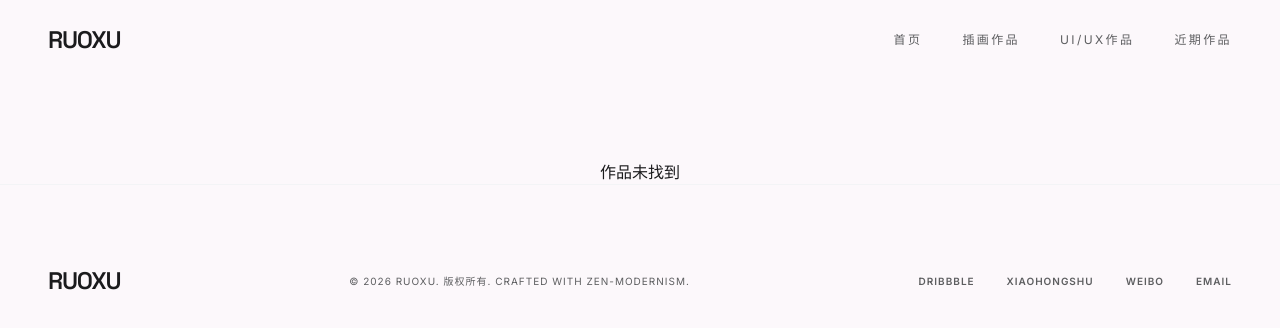
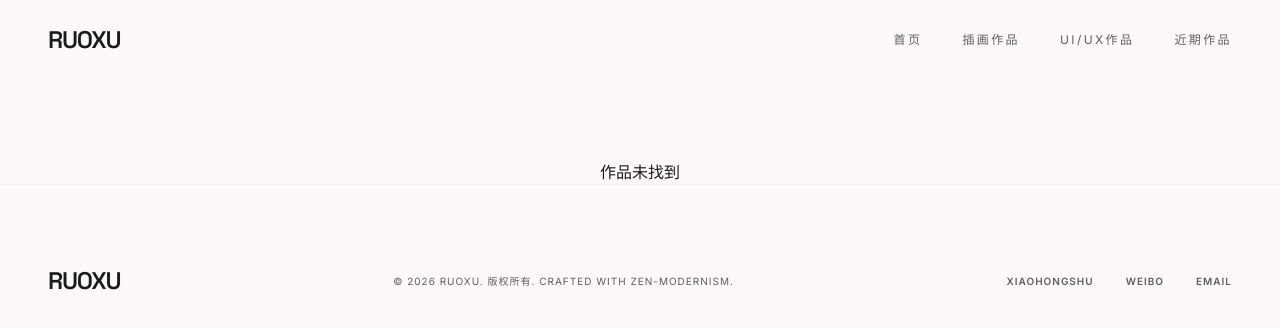
Before and after one commit to crisimofis/ruoxu, a React (Vite) app: page /#/project/1 in a window 1280 px wide. Shown: the top 328 px of the page. Built offline with nearby package versions, Linux system fonts and the light colour scheme.

Commit message:
Update Footer.tsx

```diff
--- a/src/components/Footer.tsx
+++ b/src/components/Footer.tsx
@@ -11,9 +11,8 @@ export default function Footer() {
         </div>
 
         <div className="flex gap-8 text-[10px] font-bold tracking-widest uppercase text-text-muted">
-          <a href="#" className="hover:text-text-main transition-colors">Dribbble</a>
-          <a href="#" className="hover:text-text-main transition-colors">Xiaohongshu</a>
-          <a href="#" className="hover:text-text-main transition-colors">Weibo</a>
+          <a href="https://xhslink.com/m/8MdPi66kN4j" target="_blank" rel="noopener noreferrer" className="hover:text-text-main transition-colors">Xiaohongshu</a>
+          <a href="https://weibo.com/u/6609239575" target="_blank" rel="noopener noreferrer" className="hover:text-text-main transition-colors">Weibo</a>
           <a href="mailto:contact@ruoxu.design" className="hover:text-text-main transition-colors">Email</a>
         </div>
       </div>
```
